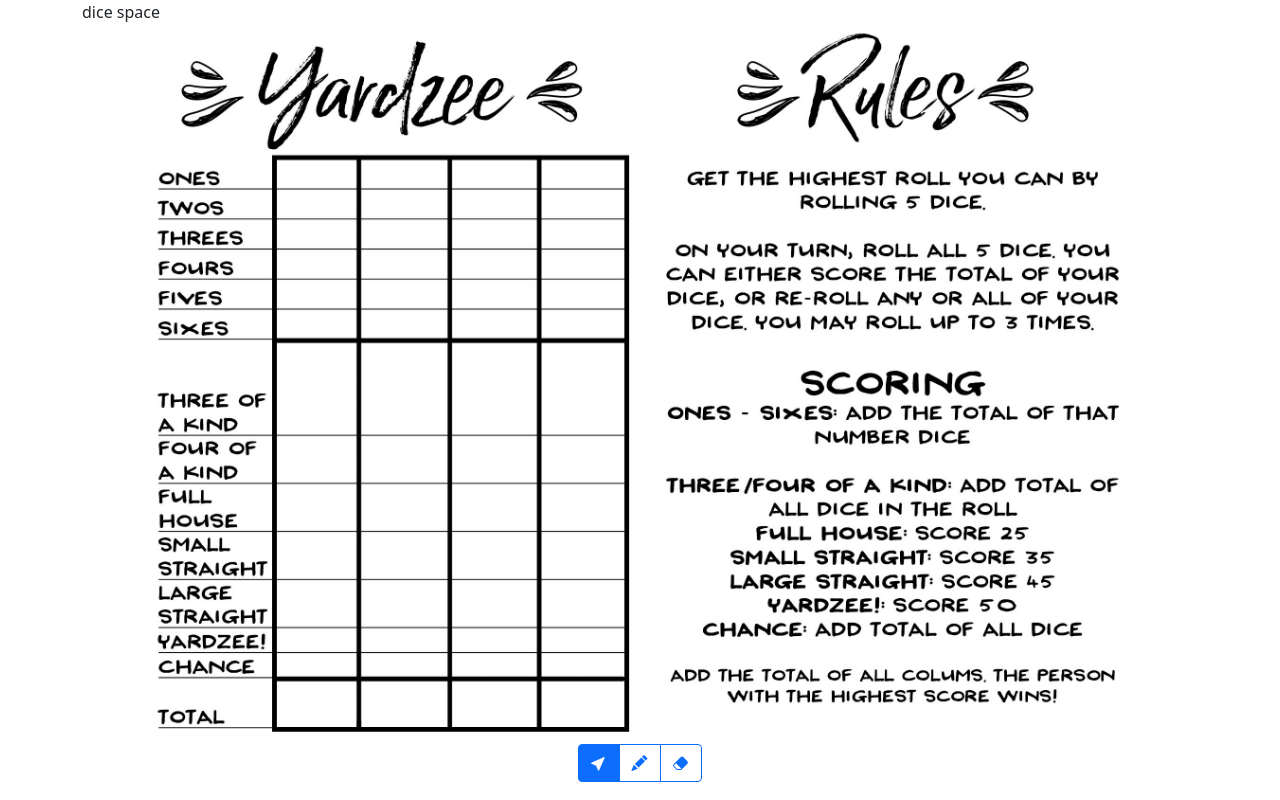
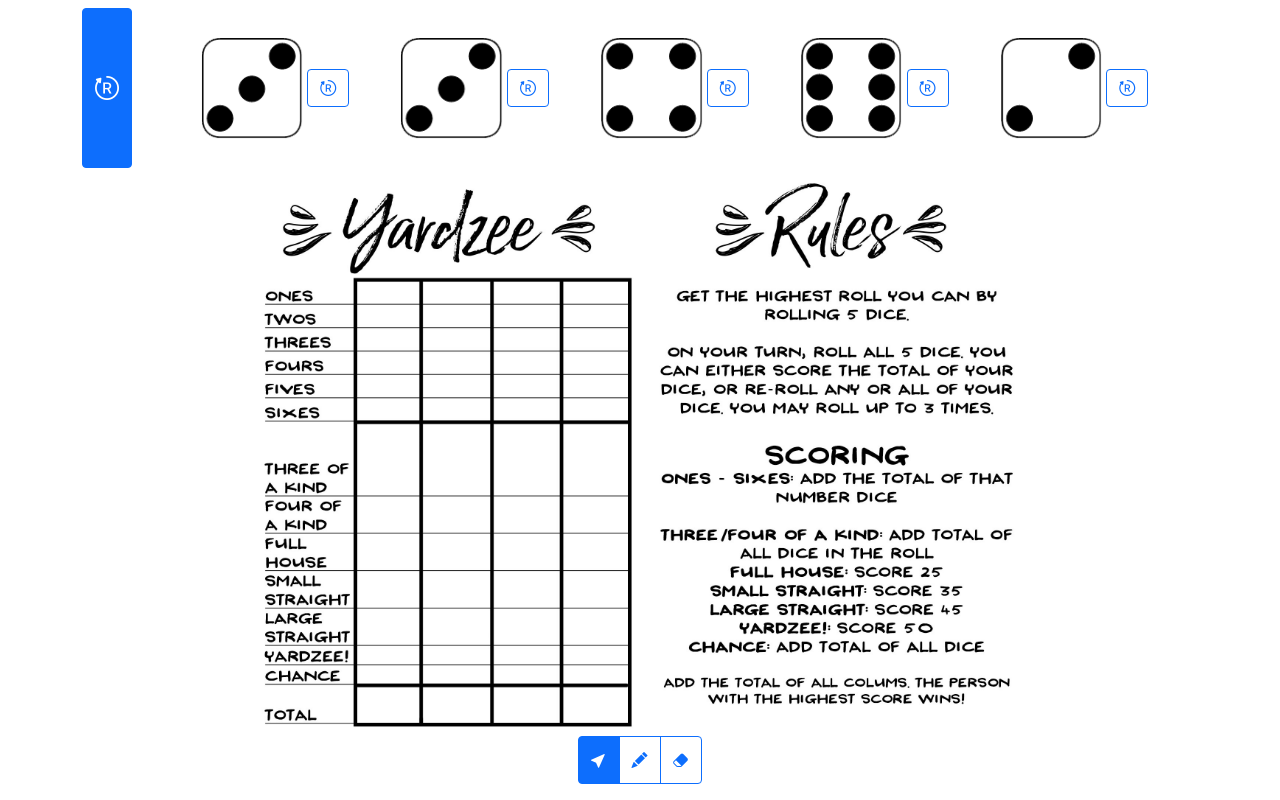
Before and after one commit to gabtoschi/rollandwritejs, a plain HTML site: page index.html in a window 1280 px wide. Drawn offline with nearby package versions, Linux system fonts and the light colour scheme.

Commit message:
Creating rolling dice mechanic (rolling each die, rolling all dice)

```diff
--- a/index.html
+++ b/index.html
@@ -12,7 +12,60 @@
 </head>
 <body>
     <div class="container">
-        dice space
+        <div id="roll-container" class="row">
+            <div class="col-1 reroll-all d-flex">
+                <button id="reroll-all-button" class="btn btn-primary">
+                    <i class="bi bi-bootstrap-reboot"></i>
+                </button>
+            </div>
+
+            <div id="dice-container" class="col-11 d-flex justify-content-around">
+                <div class="d-flex align-items-center h-100">
+                    <div>
+                        <img id="dice0" class="dice">
+                        <button id="reroll0" class="btn btn-outline-primary reroll-button">
+                            <i class="bi bi-bootstrap-reboot"></i>
+                        </button>
+                    </div>
+                </div>
+
+                <div class="d-flex align-items-center h-100">
+                    <div>
+                        <img id="dice1" class="dice">
+                        <button id="reroll1" class="btn btn-outline-primary reroll-button">
+                            <i class="bi bi-bootstrap-reboot"></i>
+                        </button>
+                    </div>
+                </div>
+
+                <div class="d-flex align-items-center h-100">
+                    <div>
+                        <img id="dice2" class="dice">
+                        <button id="reroll2" class="btn btn-outline-primary reroll-button">
+                            <i class="bi bi-bootstrap-reboot"></i>
+                        </button>
+                    </div>
+                </div>
+
+                <div class="d-flex align-items-center h-100">
+                    <div>
+                        <img id="dice3" class="dice">
+                        <button id="reroll3" class="btn btn-outline-primary reroll-button">
+                            <i class="bi bi-bootstrap-reboot"></i>
+                        </button>
+                    </div>
+                </div>
+
+                <div class="d-flex align-items-center h-100">
+                    <div>
+                        <img id="dice4" class="dice">
+                        <button id="reroll4" class="btn btn-outline-primary reroll-button">
+                            <i class="bi bi-bootstrap-reboot"></i>
+                        </button>
+                    </div>
+                </div>
+            </div>
+        </div>
 
         <div id="write-container">
             <div class="background">
--- a/rollandwrite.js
+++ b/rollandwrite.js
@@ -78,3 +78,36 @@ function changeTool(event) {
         }
     }
 }
+
+// ROLLING
+function getRandomElement(array) {
+    return array[Math.floor(Math.random() * array.length)];
+}
+
+function changeDieImage(dieIndex) {
+    diceImages[dieIndex].src = 'dice/' + diceNames[dieIndex] + '/' + getRandomElement(diceTypes[diceNames[dieIndex]]);
+}
+
+function rerollAllDice() {
+    for (let i = 0; i < diceImages.length; i++) {
+        changeDieImage(i);
+    }
+}
+
+function rerollDie(event) {
+    changeDieImage(parseInt(event.target.id.replace('reroll', '')));
+}
+
+const diceTypes = {
+    'default-dice': ['1.png', '2.png', '3.png', '4.png', '5.png', '6.png'],
+}
+
+const diceNames = ['default-dice', 'default-dice', 'default-dice', 'default-dice', 'default-dice'];
+const diceImages = document.getElementsByClassName('dice');
+
+const diceContainer = document.getElementById('dice-container');
+
+document.getElementById('reroll-all-button').onclick = rerollAllDice;
+[].slice.call(document.getElementsByClassName('reroll-button')).forEach(function(button) { button.onclick = rerollDie; })
+
+rerollAllDice();
--- a/style.css
+++ b/style.css
@@ -1,5 +1,6 @@
 #write-container {
-    height: 90vh;
+    width: 100%;
+    height: 70vh;
 
     display: flex;
     flex-flow: row nowrap;
@@ -26,15 +27,35 @@
     user-select: none;
 }
 
-#toolbox {
-    height: 8vh;
+.toolbox {
+    height: 6vh;
     width: 30vw;
     position: fixed;
     left: calc(50% - (30vw / 2));
-    top: calc(100vh - 8vh - 2vh) ;
+    top: calc(100vh - 6vh - 2vh) ;
     z-index: 10;
 }
 
 .toolbox .btn-group {
     background-color: #ffffff90;
 }
+
+#roll-container {
+    width: 100%;
+    height: 20vh;
+
+    margin-top: 1vh;
+    margin-bottom: 1vh;
+}
+
+.reroll-all i {
+    font-size: x-large;
+}
+
+.bi {
+    pointer-events: none;
+}
+
+.dice {
+    width: 8vw;
+}
```
Also changed, not shown: dice/default-dice/1.png (added), dice/default-dice/2.png (added), dice/default-dice/3.png (added), dice/default-dice/4.png (added), dice/default-dice/5.png (added), dice/default-dice/6.png (added).
